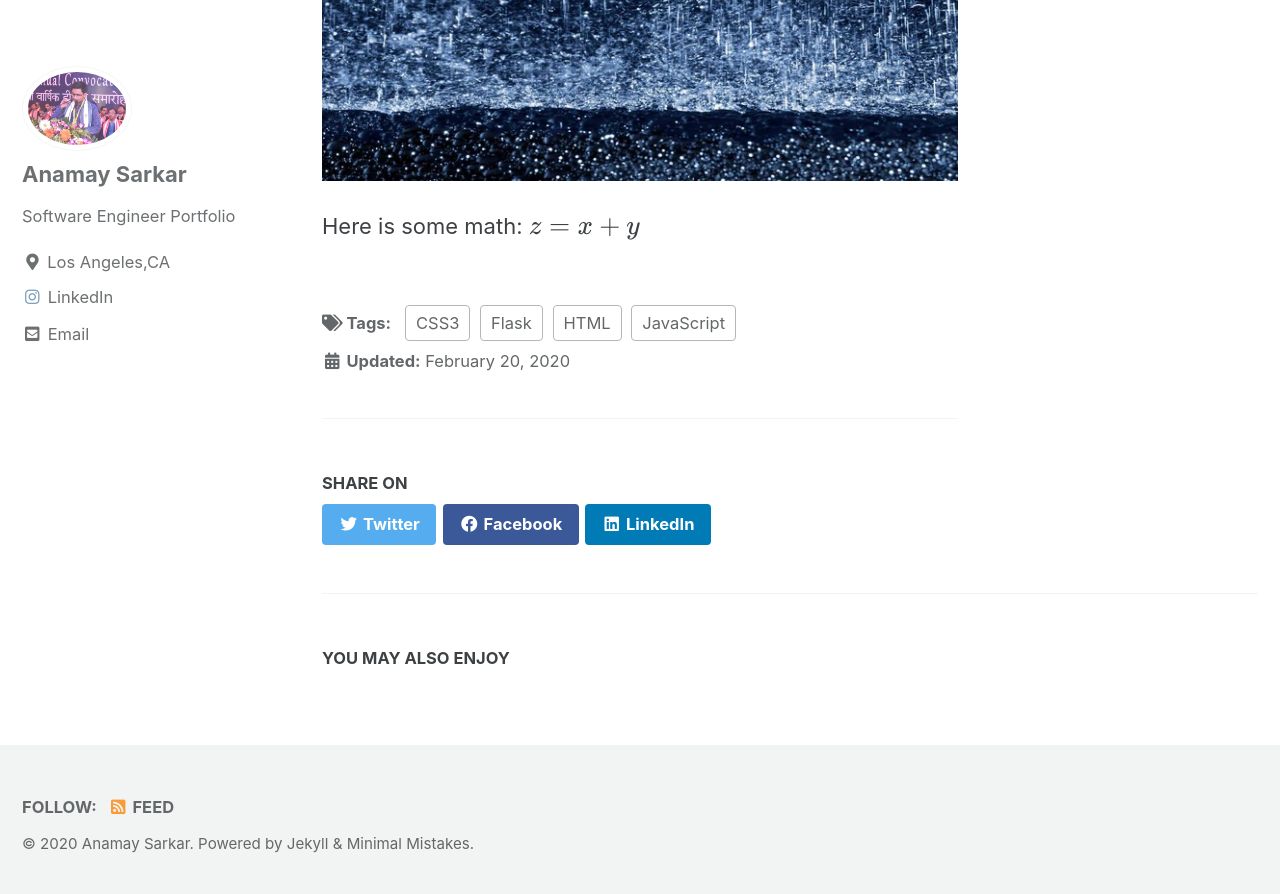
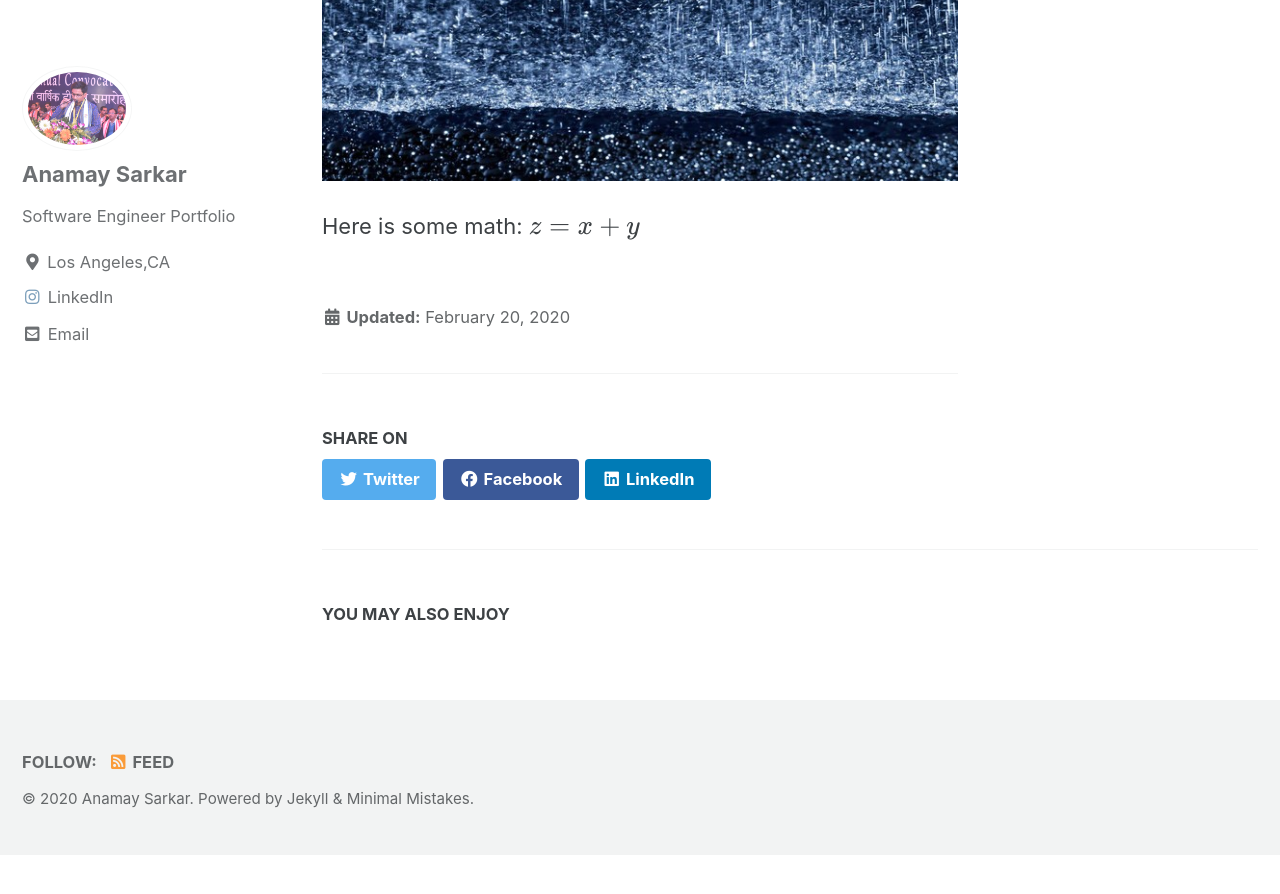
Before and after one commit to anamay9694/anamay9694.github.io, a Jekyll site: the page built from _posts/2020-02-20-newapp.md, in a window 1280 px wide and 900 px high, scrolled down 2149 px. Shown: the top 894 px of the window. Built offline with Jekyll 4.4.1, drawn with Linux system fonts in a browser that asks for light colours; cached includes are drawn as plain includes; formulas are drawn with MathJax 3; after the commit the page ends 3004 px from its top, so only the background shows below that.

Commit message:
removed tags

```diff
--- a/_posts/2020-02-20-newapp.md
+++ b/_posts/2020-02-20-newapp.md
@@ -1,7 +1,6 @@
 ---
 title: "NewsApp"
 date: 2020-02-20
-tags: [HTML,JavaScript,CSS3, Flask]
 header:
   image: "/images/rain.jpg"
 excerpt: "Web Technologies, JavaScript, Flask"
```
